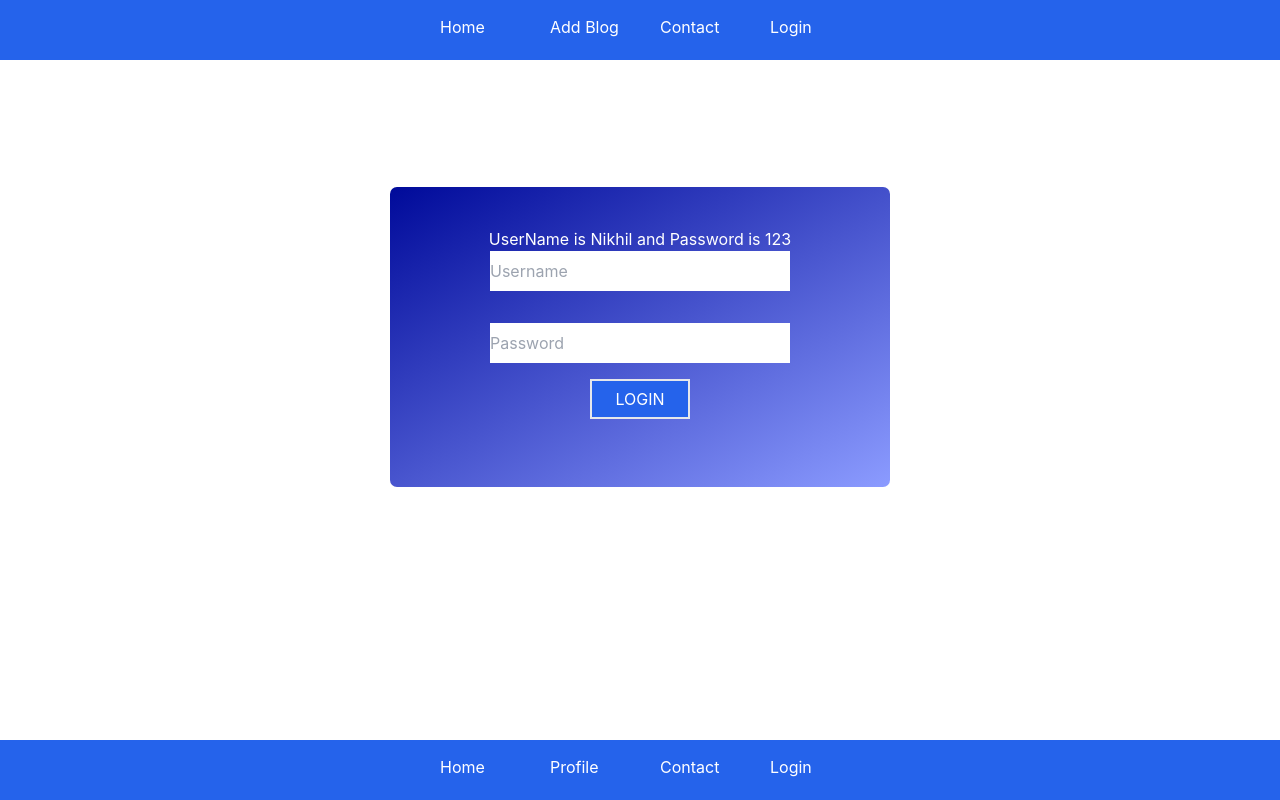
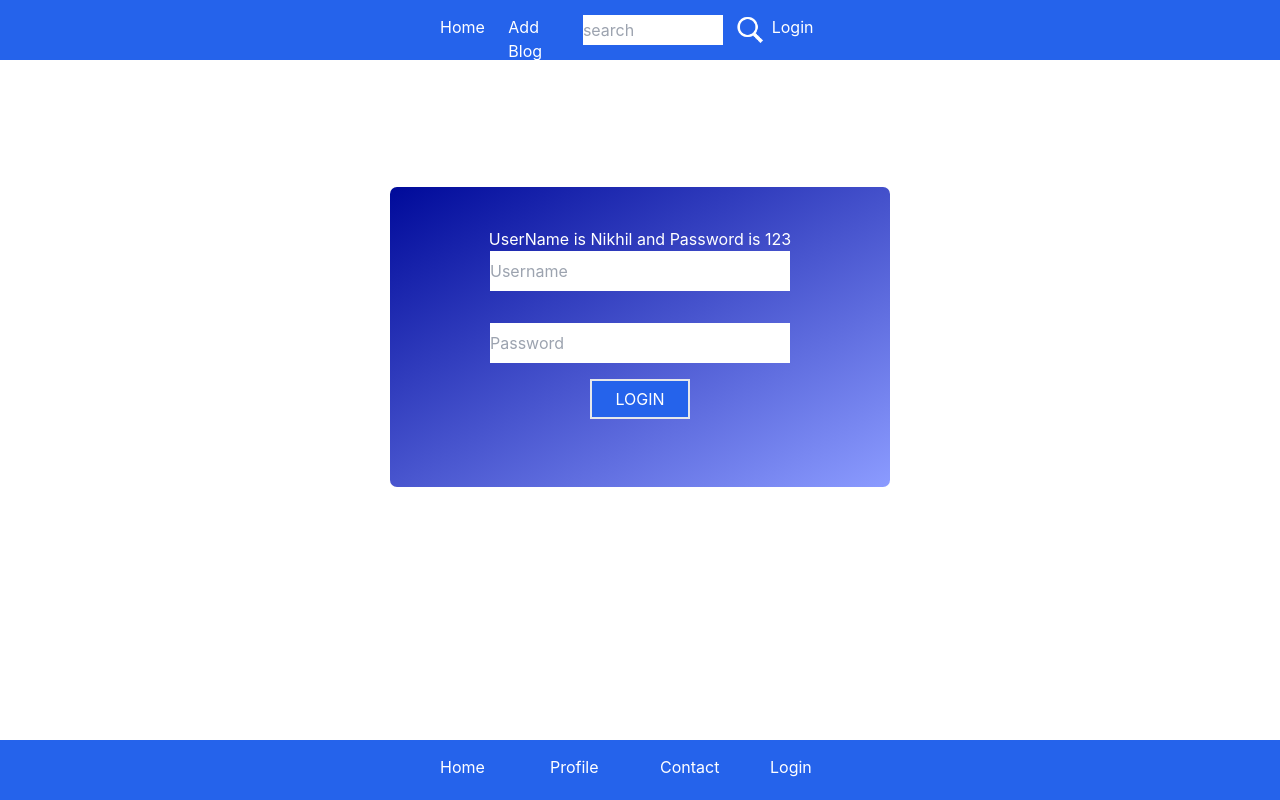
Before and after one commit to Nikhil3522/Advanced-Blog-Application, a React (Create React App) app: page /login in a window 1280 px wide. Built offline with nearby package versions, Linux system fonts and the light colour scheme.

Commit message:
Add search box

```diff
--- a/package.json
+++ b/package.json
@@ -12,6 +12,7 @@
     "react-redux": "^8.0.5",
     "react-router-dom": "^6.10.0",
     "react-scripts": "5.0.1",
+    "react-toastify": "^9.1.2",
     "redux": "^4.2.1",
     "web-vitals": "^2.1.4"
   },
--- a/src/Components/ShowBlog.js
+++ b/src/Components/ShowBlog.js
@@ -13,6 +13,7 @@ const ShowBlog = () => {
                 temp[i] = parsedObject;
             })
         }
+        temp.reverse();
         // console.log("temp", temp)
         setSessionBlogList(temp);
     }, [])
--- a/src/Layouts/Header.js
+++ b/src/Layouts/Header.js
@@ -1,4 +1,5 @@
 import { useNavigate } from 'react-router-dom';
+import search from  '../Assets/Icon/search.png'
 
 
 
@@ -22,8 +23,13 @@ const Header =() =>{
                 >
                     Add Blog
                 </div>
-                <div className="cursor-pointer hover:font-bold w-[70px]">
-                    Contact
+                <div className="cursor-pointer hover:font-bold w-[200px] flex justify-around h-[30px] ">
+                    <input
+                        type="text"
+                        placeholder='search'
+                        className='w-[140px]'
+                    />
+                    <img src={search} />
                 </div>
                 <div
                     className="cursor-pointer hover:font-bold w-[70px]"
--- a/src/Pages/AddBlog.js
+++ b/src/Pages/AddBlog.js
@@ -1,7 +1,11 @@
 import React, { useState, useEffect } from "react";
 import { Blog, user } from "../Constants/Constants";
+import { ToastContainer, toast } from 'react-toastify';
+import 'react-toastify/dist/ReactToastify.css';
+import { useNavigate } from 'react-router-dom';
 
 const AddBlog = () => {
+    const navigate = useNavigate();
     const [blogTitle, setVlogTitle] = useState("");
     const [textValue, setTextValue] = useState("");
     const [warning, setWarning] = useState(false);
@@ -18,6 +22,19 @@ const AddBlog = () => {
         avatar: null
     });
     const userId = sessionStorage.getItem('userId');
+
+    const notify = () =>{
+        toast.error('Please fill all the data!', {
+            position: "top-right",
+            autoClose: 5000,
+            hideProgressBar: false,
+            closeOnClick: true,
+            pauseOnHover: true,
+            draggable: true,
+            progress: undefined,
+            theme: "colored",
+        });
+    }
 
     useEffect(() => {
         user.map((item) => (
@@ -77,7 +94,11 @@ const AddBlog = () => {
 
             }
 
+            // change location to home page
+            navigate('/');
+
         }else{
+            notify();
             setWarning(true);
             setTimeout(() => (setWarning(false)), 3000)
         }
@@ -145,6 +166,7 @@ const AddBlog = () => {
             >
                 <h1 className="mt-2">POST</h1>
             </div>
+            <ToastContainer />
         </div>
     )
 }
```
Also changed, not shown: src/Assets/Icon/search.png (added), 1 other file (tests, documents, lock files or other folders).
